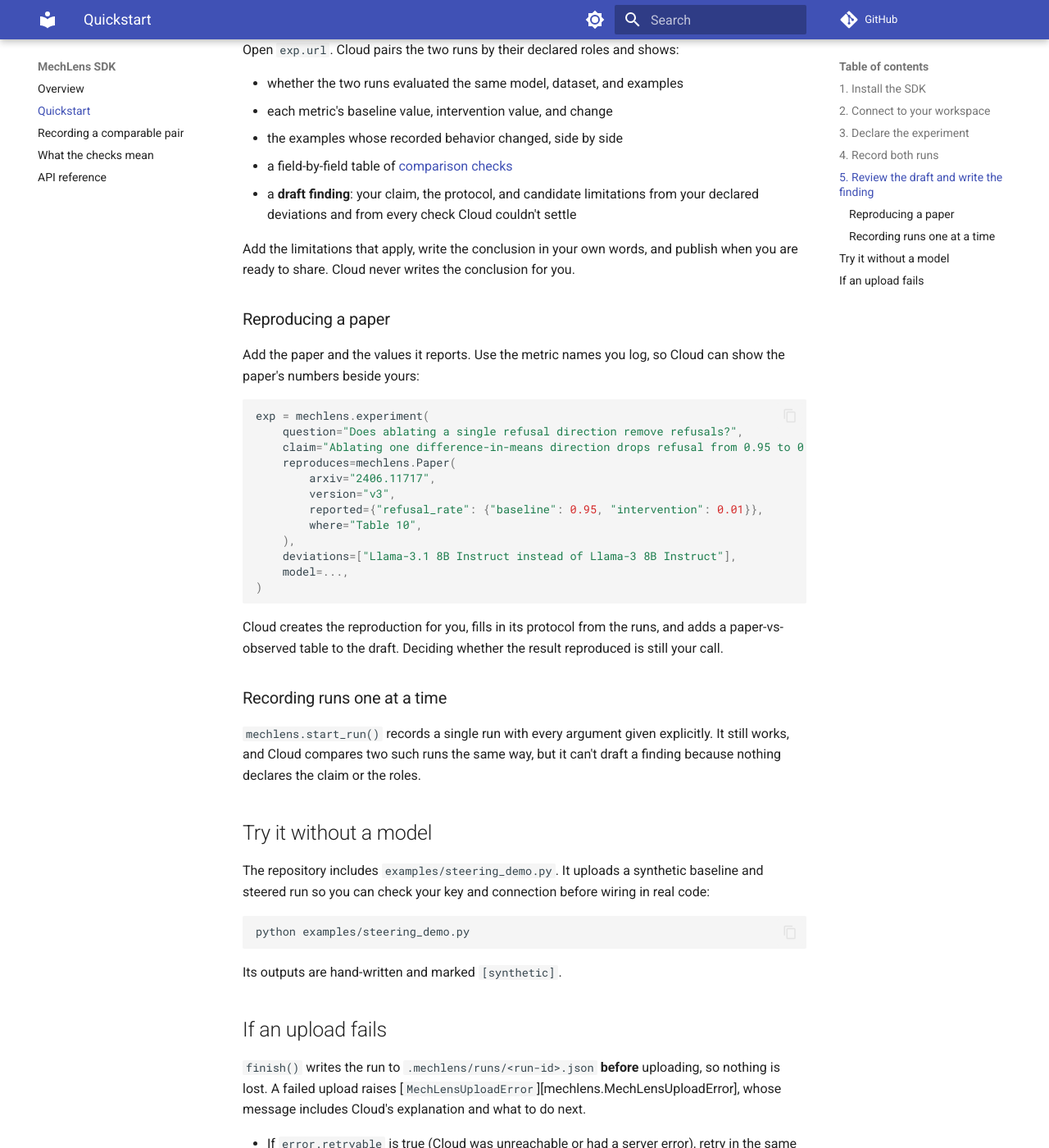
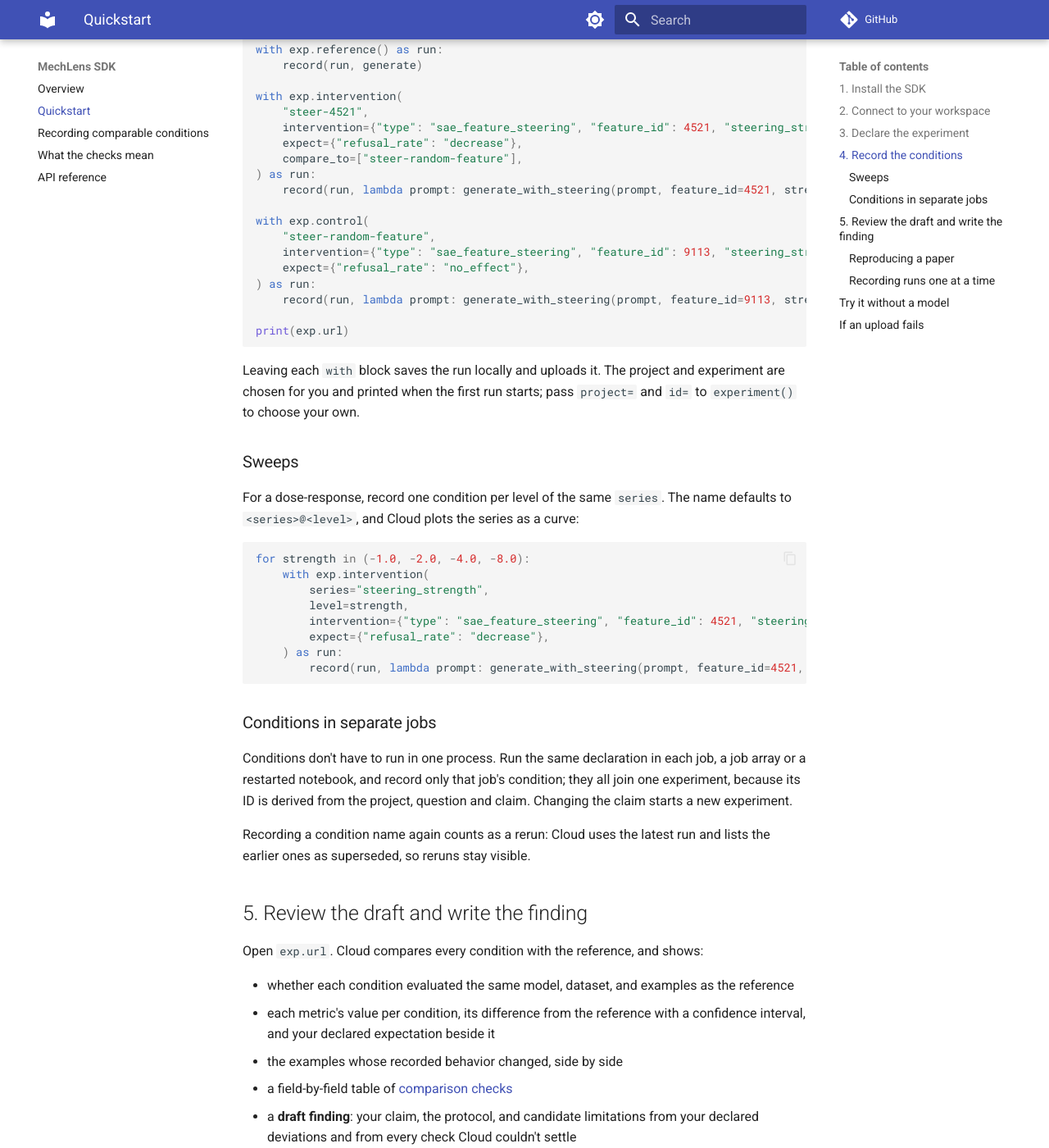
Before and after one commit to blaketylerfullerton/mechlens-sdk, an MkDocs documentation site: the page built from docs/quickstart.md, in a window 1280 px wide and 1400 px high, scrolled down 2134 px. Shown: the whole window at 82% size. Built offline with MkDocs 1.6.1 and Material for MkDocs 9.7.7, drawn with Linux system fonts in a browser that asks for light colours; comment, search, counter and statistics services are not loaded; some of the changed text lies outside the part shown.

Commit message:
Record experiments with N conditions (schema v3)
An experiment is now one reference plus any number of interventions and
controls. exp.reference(), exp.intervention(name, ...) and
exp.control(name, ...) start them; each condition may declare expected
changes (expect=), extra comparisons beyond the reference (compare_to=),
and a sweep position (series=, level=; the name then defaults to
"<series>@<level>").

Runs carry schema v3: experiment.id plus the condition's name, kind and
declarations. The experiment ID is stable across processes, given with
id= or derived from project, question and claim, so conditions recorded in
separate jobs join one experiment. exp.url links the experiment page.

finish() warns when an expected metric was never logged, when a metric
equals the mean of an example field it isn't linked to via example_field,
and when a linked field is missing from some examples.

The 0.2 pair API keeps working: baseline() records the reference under the
name "baseline" and intervention() with no name records "intervention", so
Paper.reported keys from 0.2 still match condition names.

Design: design/experiments-with-conditions.md

````diff
--- a/docs/comparable-runs.md
+++ b/docs/comparable-runs.md
@@ -1,32 +1,34 @@
-# Recording a comparable pair
+# Recording comparable conditions
 
-A comparison is only as good as the two records behind it. If the runs used
-different prompts, model weights or decoding settings, a change in a metric
-might not come from your intervention. Cloud can only catch this when both runs
-record those details.
+A comparison is only as good as the two records behind it. If a condition used
+different prompts, model weights or decoding settings from the reference, a
+change in a metric might not come from your intervention. Cloud can only catch
+this when every run records those details.
 
 ## The rule
 
-> Record the same fields in both runs. Keep everything identical except the
-> intervention.
+> Record the same fields in every condition. Keep everything identical except
+> the intervention.
 
-Cloud compares the baseline and intervention runs field by field. When a
-field is missing from either run, Cloud reports it as **unknown**; it is never
-assumed to match. See [What the checks mean](integrity-checks.md).
+Cloud compares each condition with the reference, field by field, and with any
+other condition it declares in `compare_to`. When a field is missing from
+either side, Cloud reports it as **unknown**; it is never assumed to match.
+Declaring the experiment once with `mechlens.experiment()` shares these fields
+across conditions for you. See [What the checks mean](integrity-checks.md).
 
 ## What to record
 
 | Argument | Record | Why it matters |
 | --- | --- | --- |
-| `project` | The same string for both runs | Only runs in the same project can be compared. |
-| roles | `exp.baseline()` and `exp.intervention()` | Cloud pairs runs by their declared role. With plain `start_run`, a name starting with `baseline` or `control` marks the baseline. |
+| `project` | The same string for every condition | Only runs in the same project can be compared. |
+| conditions | `exp.reference()`, `exp.intervention()` and `exp.control()` | Cloud groups the runs into one experiment and compares each with the reference. With plain `start_run`, a name starting with `baseline` or `control` marks the baseline. |
 | `model` | `id` **and** `revision` | Without `revision`, Cloud can't confirm both runs used the same weights. |
 | `dataset` | `id`, `revision`, `split` | These three keys are always checked, and reported as unknown if missing. |
 | `generation` | Decoding settings: `temperature`, `max_new_tokens`, `do_sample` | A sampling change can shift outputs as much as an intervention. |
 | `config` | Any other settings, including `seed` | Every key is compared. |
-| `intervention` | Only on the intervention run | Should be the one difference between the runs. |
+| `intervention` | On every condition except the reference | Should be the one difference from the reference. |
 | `sae` | The SAE release, ID, and hook point, if you use one | A one-sided SAE is reported as a difference. |
-| `metric_definitions` | How each metric is calculated | Cloud checks that both runs define each metric the same way. |
+| `metric_definitions` | How each metric is calculated, and its `example_field` | Cloud checks that both runs define each metric the same way, and computes intervals from the linked field. |
 | `code_commit` | Usually automatic | Detected with `git rev-parse HEAD` when you run inside a repository. |
 
 ## Example IDs
@@ -35,7 +37,7 @@ Examples are matched across runs by `id`, not by position or prompt text.
 
 - **Use IDs that stay the same** across runs, such as dataset row IDs or
   hashes. Avoid loop counters if the order can change.
-- **Log the same set of IDs** in both runs. Examples logged in only one run
+- **Log the same set of IDs** in every condition. Examples logged in only one run
   are left out of the side-by-side view, and the coverage check reports the
   mismatch.
 - **Keep `input` identical** for each ID. If the same ID has different
@@ -64,7 +66,7 @@ or a probability, so a reviewer can see which examples moved.
 
 Cloud looks for `seed` or `random_seed` in `generation` first, then in
 `config`, and compares the first one it finds in each run. Put the seed in the
-same place in both runs.
+same place in every condition.
 
 ## Metric definitions
 
@@ -81,12 +83,26 @@ Each description appears on the comparison page beneath the metric. If two runs
 report the same metric name with different definitions, the check reports a
 difference, so you know the numbers are not measuring the same thing.
 
+When a metric is the mean of a per-example field, name that field:
+
+```python
+metric_definitions={
+    "refusal_rate": {"description": "Share of prompts refused.", "example_field": "refused"},
+}
+```
+
+Cloud then computes each difference in `refusal_rate` from `refused` over the
+matched examples, with a 95% paired-bootstrap interval. A control that "has no
+effect" needs that interval to show how close to zero it is. Without
+`example_field`, Cloud shows the difference alone, and the draft finding lists
+the missing interval as a candidate limitation.
+
 ## A checklist before you compare
 
-- [ ] Same `project` in both runs
+- [ ] Same `project` in every condition
 - [ ] `model` includes `revision`
 - [ ] `dataset` includes `id`, `revision` and `split`
 - [ ] Same `generation` settings and seed
 - [ ] Same example IDs with identical inputs
-- [ ] `intervention` recorded only on the intervention run
-- [ ] `metric_definitions` for every metric you log
+- [ ] `intervention` recorded on every condition except the reference
+- [ ] `metric_definitions` for every metric you log, with `example_field` where it applies
--- a/docs/quickstart.md
+++ b/docs/quickstart.md
@@ -1,7 +1,7 @@
 # Quickstart
 
-This walkthrough takes you from an empty environment to a baseline and an
-intervention run side by side in MechLens Cloud.
+This walkthrough takes you from an empty environment to a reference run, an
+intervention and a control side by side in MechLens Cloud.
 
 ## 1. Install the SDK
 
@@ -34,8 +34,8 @@ export MECHLENS_API_URL="http://localhost:5175"
 
 ## 3. Declare the experiment
 
-Describe the experiment once. Everything shared by the two runs goes here, so
-they are comparable by construction. Here `generate`, `is_refusal` and
+Describe the experiment once. Everything shared by the conditions goes here,
+so they are comparable by construction. Here `generate`, `is_refusal` and
 `prompts` stand in for your own code and data.
 
 ```python
@@ -43,7 +43,7 @@ import mechlens
 
 exp = mechlens.experiment(
     question="Does negatively steering SAE feature 4521 reduce refusals on benign prompts?",
-    claim="Steering feature 4521 at -4.0 lowers the refusal rate on borderline-benign prompts.",
+    claim="Steering feature 4521 at -4.0 lowers the refusal rate on borderline-benign prompts; a random feature does not.",
     deviations=["Refusals scored by substring matching, not human review"],
     model={"id": "google/gemma-2-2b-it", "revision": "main"},
     dataset={"id": "borderline-benign-prompts", "revision": "v1", "split": "test"},
@@ -63,10 +66,24 @@ exp = mechlens.experiment(
 `deviations` lists every way the experiment knowingly falls short of the ideal
 protocol. Each one becomes a candidate limitation when you write the finding.
 
-## 4. Record both runs
+`example_field` says which per-example field a metric averages. Cloud uses it
+to put a confidence interval on every difference in that metric. Without it,
+you get the difference alone; `finish()` warns when a metric looks like the
+mean of an example field you haven't linked.
 
-Run the same examples, with the same IDs, through both conditions. Only the
-intervention run describes what it changes.
+## 4. Record the conditions
+
+Run the same examples, with the same IDs, through every condition. The
+reference changes nothing; every other condition describes what it changes.
+
+- An **intervention** changes the model in the way your claim is about.
+- A **control** is one your claim predicts should *not* have the effect, such
+  as steering a random feature instead.
+
+Declare what you expect each condition to do, relative to the reference,
+before you see the results. If the claim depends on a comparison between two
+non-reference conditions, such as the intervention against its control,
+declare that too with `compare_to`.
 
 ```python
 def record(run, answer_fn):
@@ -79,27 +96,65 @@ def record(run, answer_fn):
     run.log_metrics({"refusal_rate": refusals / len(prompts)})
 
 
-with exp.baseline() as run:
+with exp.reference() as run:
     record(run, generate)
 
 with exp.intervention(
+    "steer-4521",
     intervention={"type": "sae_feature_steering", "feature_id": 4521, "steering_strength": -4.0},
+    expect={"refusal_rate": "decrease"},
+    compare_to=["steer-random-feature"],
 ) as run:
     record(run, lambda prompt: generate_with_steering(prompt, feature_id=4521, strength=-4.0))
+
+with exp.control(
+    "steer-random-feature",
+    intervention={"type": "sae_feature_steering", "feature_id": 9113, "steering_strength": -4.0},
+    expect={"refusal_rate": "no_effect"},
+) as run:
+    record(run, lambda prompt: generate_with_steering(prompt, feature_id=9113, strength=-4.0))
 
 print(exp.url)
 ```
 
 Leaving each `with` block saves the run locally and uploads it. The project
-name is chosen for you and printed when the first run starts; pass
-`project=` to `experiment()` to choose your own.
+and experiment are chosen for you and printed when the first run starts; pass
+`project=` and `id=` to `experiment()` to choose your own.
+
+### Sweeps
+
+For a dose-response, record one condition per level of the same `series`. The
+name defaults to `<series>@<level>`, and Cloud plots the series as a curve:
+
+```python
+for strength in (-1.0, -2.0, -4.0, -8.0):
+    with exp.intervention(
+        series="steering_strength",
+        level=strength,
+        intervention={"type": "sae_feature_steering", "feature_id": 4521, "steering_strength": strength},
+        expect={"refusal_rate": "decrease"},
+    ) as run:
+        record(run, lambda prompt: generate_with_steering(prompt, feature_id=4521, strength=strength))
+```
+
+### Conditions in separate jobs
+
+Conditions don't have to run in one process. Run the same declaration in each
+job, a job array or a restarted notebook, and record only that job's
+condition; they all join one experiment, because its ID is derived from the
+project, question and claim. Changing the claim starts a new experiment.
+
+Recording a condition name again counts as a rerun: Cloud uses the latest run
+and lists the earlier ones as superseded, so reruns stay visible.
 
 ## 5. Review the draft and write the finding
 
-Open `exp.url`. Cloud pairs the two runs by their declared roles and shows:
+Open `exp.url`. Cloud compares every condition with the reference, and shows:
 
-- whether the two runs evaluated the same model, dataset, and examples
-- each metric's baseline value, intervention value, and change
+- whether each condition evaluated the same model, dataset, and examples as
+  the reference
+- each metric's value per condition, its difference from the reference with a
+  confidence interval, and your declared expectation beside it
 - the examples whose recorded behavior changed, side by side
 - a field-by-field table of [comparison checks](integrity-checks.md)
 - a **draft finding**: your claim, the protocol, and candidate limitations
@@ -110,8 +165,9 @@ publish when you are ready to share. Cloud never writes the conclusion for you.
 
 ### Reproducing a paper
 
-Add the paper and the values it reports. Use the metric names you log, so Cloud
-can show the paper's numbers beside yours:
+Add the paper and the values it reports. Use the metric names you log and the
+condition names you record, so Cloud can show the paper's numbers beside
+yours:
 
 ```python
 exp = mechlens.experiment(
@@ -120,7 +176,7 @@ exp = mechlens.experiment(
     reproduces=mechlens.Paper(
         arxiv="2406.11717",
         version="v3",
-        reported={"refusal_rate": {"baseline": 0.95, "intervention": 0.01}},
+        reported={"refusal_rate": {"reference": 0.95, "ablate-refusal-direction": 0.01}},
         where="Table 10",
     ),
     deviations=["Llama-3.1 8B Instruct instead of Llama-3 8B Instruct"],
@@ -136,7 +192,7 @@ reproduced is still your call.
 
 `mechlens.start_run()` records a single run with every argument given
 explicitly. It still works, and Cloud compares two such runs the same way, but
-it can't draft a finding because nothing declares the claim or the roles.
+it can't draft a finding because nothing declares the claim or the conditions.
 
 ## Try it without a model
 
--- a/mkdocs.yml
+++ b/mkdocs.yml
@@ -7,7 +7,7 @@ strict: true
 nav:
   - Overview: index.md
   - Quickstart: quickstart.md
-  - Recording a comparable pair: comparable-runs.md
+  - Recording comparable conditions: comparable-runs.md
   - What the checks mean: integrity-checks.md
   - API reference: reference.md
 
````
Also changed, not shown: other parts of docs/comparable-runs.md (+1 -1 lines), other parts of docs/quickstart.md (+4 -1 lines), README.md (+40 -18 lines), docs/index.md (+8 -7 lines), docs/reference.md (+1 -1 lines), 4 other files.
